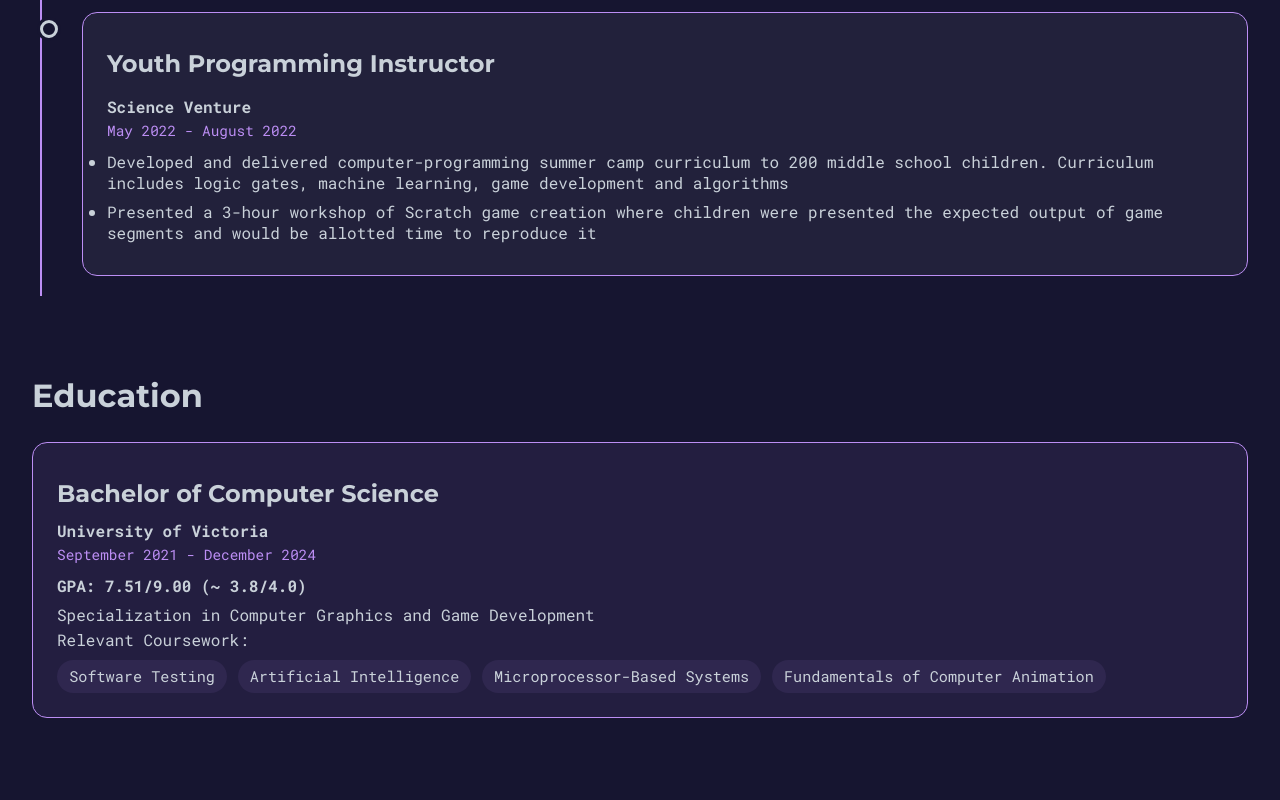
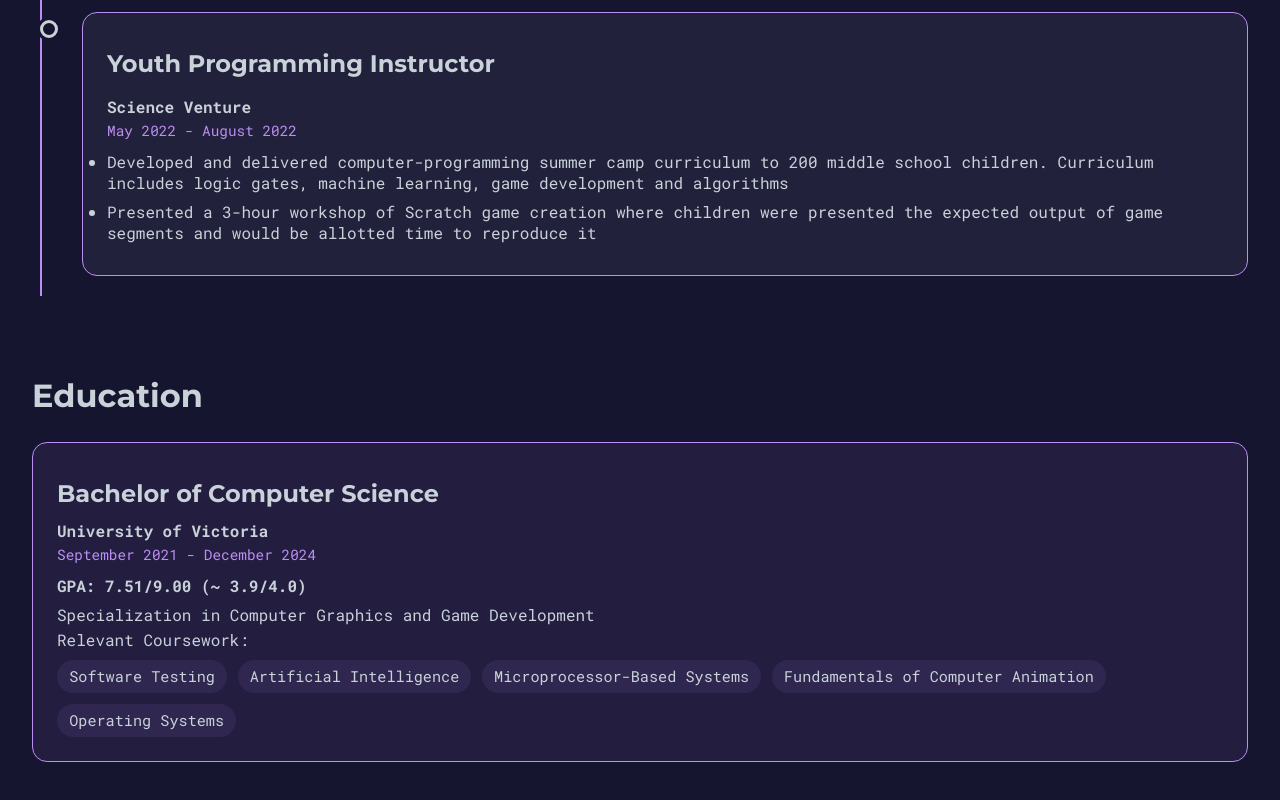
Before and after one commit to williamt1117/williamt1117.github.io, a plain HTML site: page experience_education.html in a window 1280 px wide. Shown: the part 927-1727 px from the top of the page. Before the commit the page ends 1693 px from the top, so only its background shows below. Drawn offline with Linux system fonts and the light colour scheme.

Commit message:
corrected education section

```diff
--- a/experience_education.html
+++ b/experience_education.html
@@ -74,7 +74,7 @@
             <h2>Bachelor of Computer Science</h2>
             <p class="school">University of Victoria</p>
             <p class="date">September 2021 - December 2024</p>
-            <p class="gpa">GPA: 7.51/9.00 (~ 3.8/4.0)</p>
+            <p class="gpa">GPA: 7.51/9.00 (~ 3.9/4.0)</p>
             <p class="description">Specialization in Computer Graphics and Game Development</p>
             <p class="description">Relevant Coursework:</p>
             <ul class="chip-list">
@@ -82,6 +82,7 @@
                 <li>Artificial Intelligence</li>
                 <li>Microprocessor-Based Systems</li>
                 <li>Fundamentals of Computer Animation</li>
+                <li>Operating Systems</li>
             </ul>
         </div>
     </main>
```
